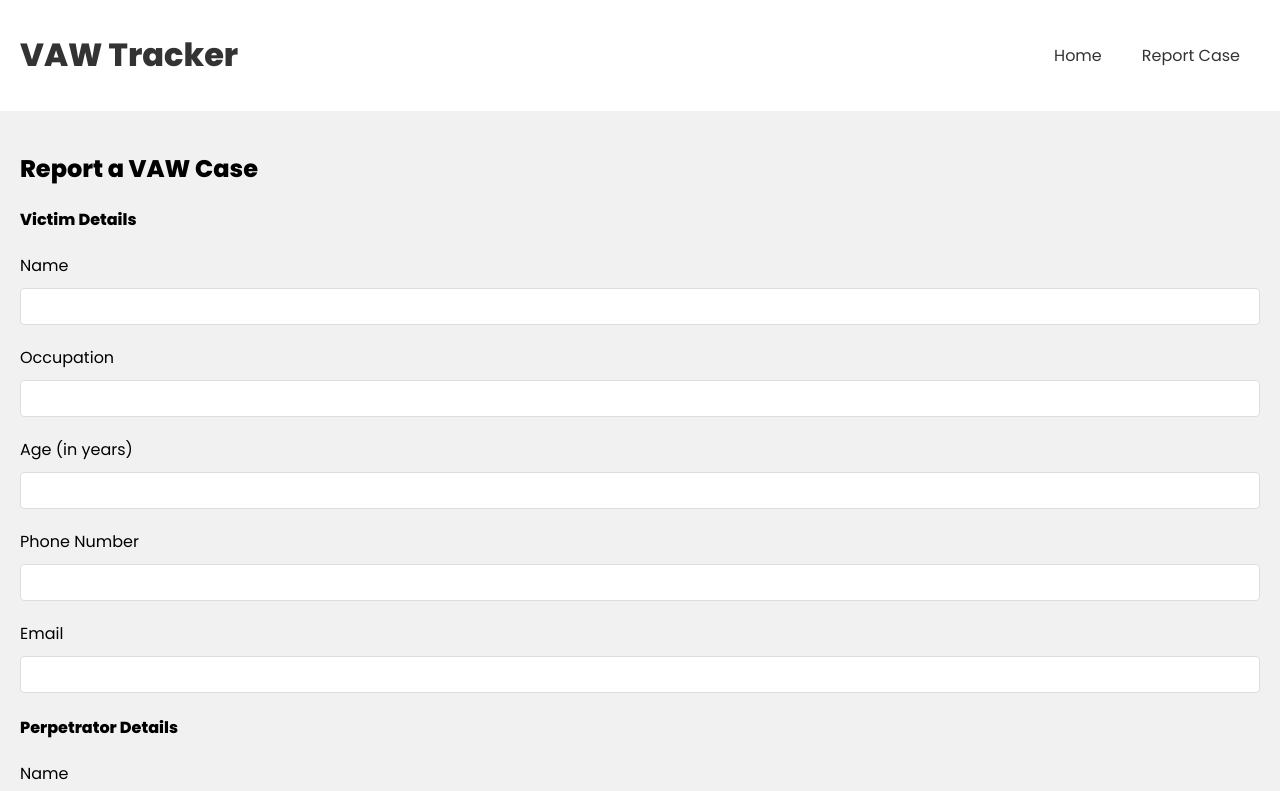
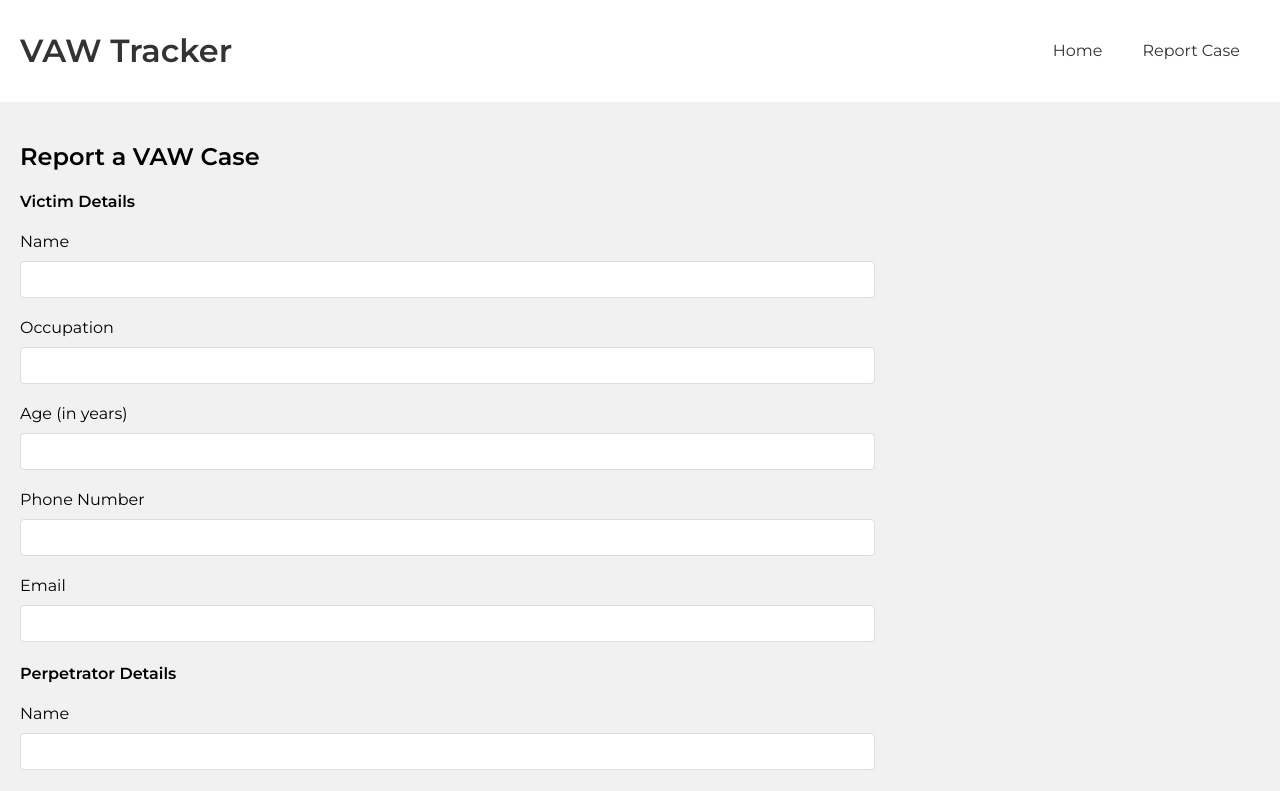
Before and after one commit to galvez-mcj/mern-case-report, a React (Create React App) app in the folder frontend/: page /create in a window 1280 px wide. Shown: the top 791 px of the page. Built offline with nearby package versions, Linux system fonts and the light colour scheme.

Commit message:
fixed redirect upon form submit

```diff
--- a/frontend/src/index.css
+++ b/frontend/src/index.css
@@ -1,6 +1,5 @@
 /* google font */
-@import url('https://fonts.googleapis.com/css2?family=Poppins:wght@300;400;500;600;800&family=VT323&display=swap');
-
+@import url('https://fonts.googleapis.com/css2?family=Montserrat:wght@400;500;600&display=swap');
 /* layout */
 :root {
   --primary: #1aac83;
@@ -9,7 +8,7 @@
 body {
   background: #f1f1f1;
   margin: 0;
-  font-family: "Poppins";
+  font-family: 'Montserrat', sans-serif;
 }
 header {
   background: #fff;
@@ -88,7 +87,14 @@ header a {
   gap: 50px;
 } */
 
-/* new workout form */
+/* report page*/
+.report {
+  display: grid;
+  grid-template-columns: 3fr 1fr; /*should change for form layout*/
+  gap: 100px;
+}
+
+/* new case form */
 label, input {
   display: block;
 }
--- a/frontend/src/pages/Report.js
+++ b/frontend/src/pages/Report.js
@@ -1,4 +1,5 @@
 import { useReducer, useState } from "react"
+import { useNavigate } from 'react-router-dom';
 
 const formReducer = (state, event) => {
     return {
@@ -30,13 +31,12 @@ const Report = () => {
     })
 
     const [error, setError] = useState(null)
-
+    const navigate = useNavigate()
 
     const handleSubmit = async (event) => {
         event.preventDefault()
 
         const newCase = { victim, perpetrator, report }
-        console.log(newCase)
 
         const response = await fetch('http://localhost:5000/api/cases', {
             method: 'POST',
@@ -50,12 +50,11 @@ const Report = () => {
         if (!response.ok) {
             setError(json.error)
         }
+
         if (response.ok) {
-            setVictim({})
-            setPerpetrator({})
-            setReport({})
             setError(null)
             console.log('New case added', json)
+            navigate('/')
         }
     }
 
```
Also changed, not shown: 1 other file (tests, documents, lock files or other folders).
